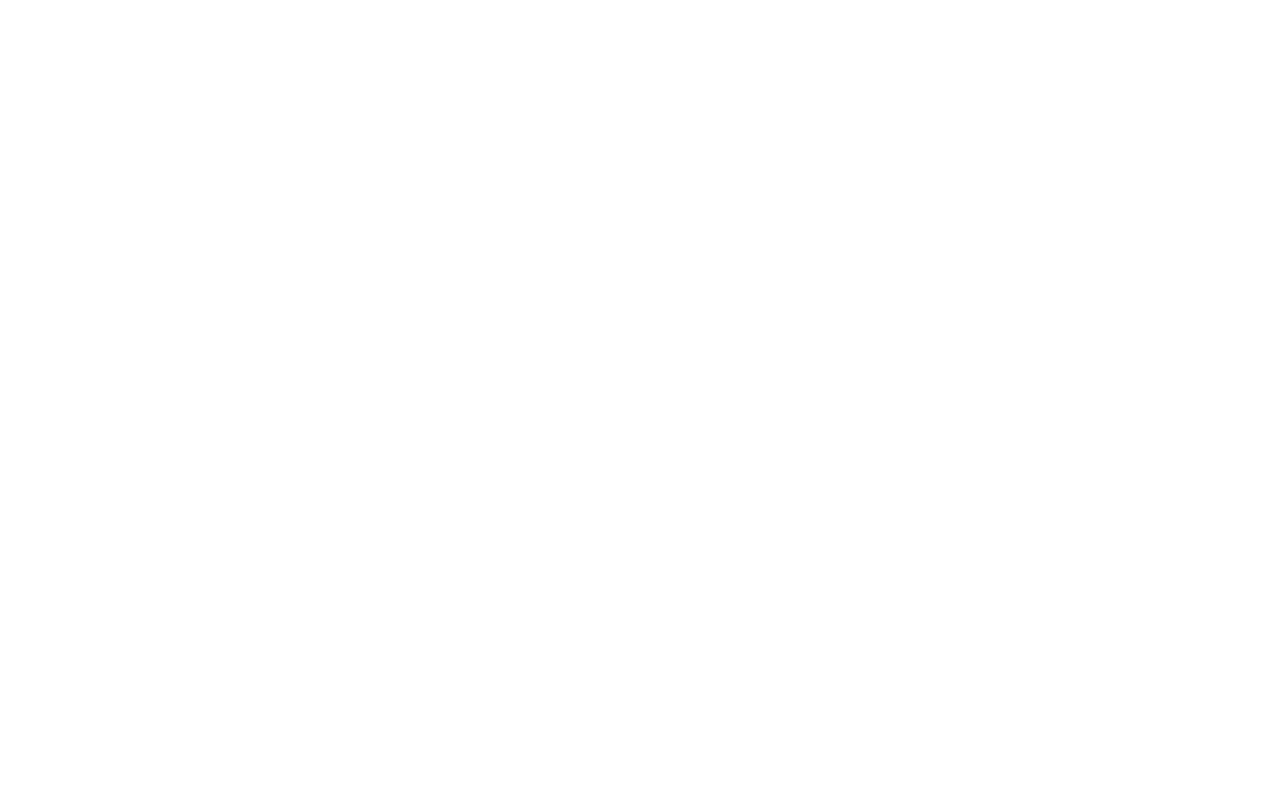
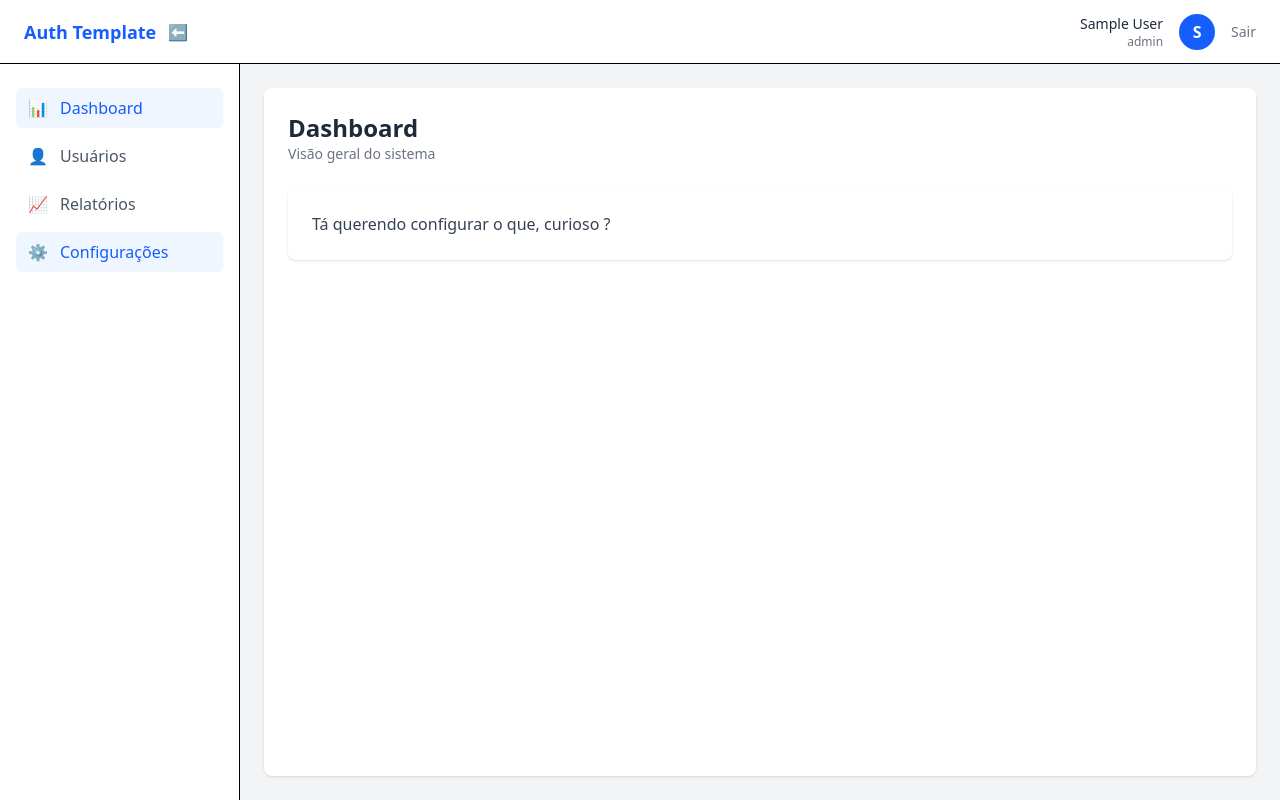
Before and after one commit to KayoThyerre/login-template, a React (Vite) app: page /home/settings in a window 1280 px wide. Before the commit this address had no page. Built offline with nearby package versions, Linux system fonts and the light colour scheme; sample sign-in values are in the browser's storage.

Commit message:
adicionadas rotas "fantasmas" pra arquivos que vão existir futuramente

```diff
--- a/src/layouts/PrivateLayout.tsx
+++ b/src/layouts/PrivateLayout.tsx
@@ -11,8 +11,8 @@
 const SIDEBAR_ITEMS: SidebarItem[] = [
   { label: "Dashboard", path: "/home", icon: "📊" },
   { label: "Usuários", path: "/home/users", icon: "👤" },
-  { label: "Relatórios", path: "/reports", icon: "📈" },
-  { label: "Configurações", path: "/settings", icon: "⚙️" },
+  { label: "Relatórios", path: "/home/reports", icon: "📈" },
+  { label: "Configurações", path: "/home/settings", icon: "⚙️" },
 ];
 
 type HeaderAction = {
@@ -43,8 +43,13 @@
   ];
 
   function isActive(path: string) {
-    return location.pathname === path;
+    if (path === "/home") {
+      return location.pathname === "/home" || location.pathname.startsWith("/home/");
+    }
+
+    return location.pathname.startsWith(path);
   }
+
 
   return (
     <div className="min-h-screen bg-gray-100 flex flex-col">
--- /dev/null
+++ b/src/pages/Reports.jsx
@@ -0,0 +1,7 @@
+export function Reports() {
+  return (
+    <p className="text-gray-700">
+      Nada aqui ainda.
+    </p>
+  );
+}
--- /dev/null
+++ b/src/pages/Settings.jsx
@@ -0,0 +1,7 @@
+export function Settings() {
+  return (
+    <p className="text-gray-700">
+      Tá querendo configurar o que, curioso ?
+    </p>
+  );
+}
```
Also changed, not shown: src/AppRoutes.tsx (+10 -0 lines).
